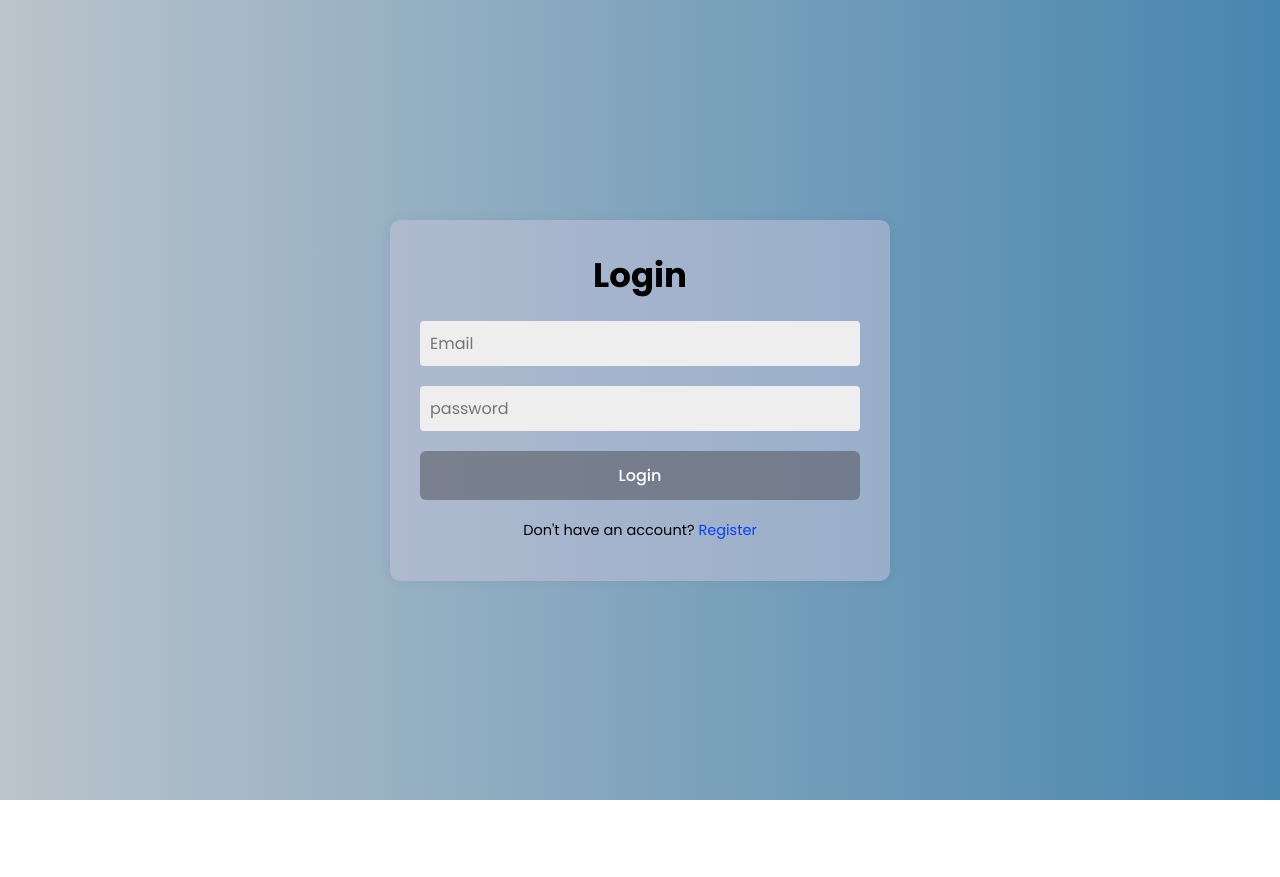
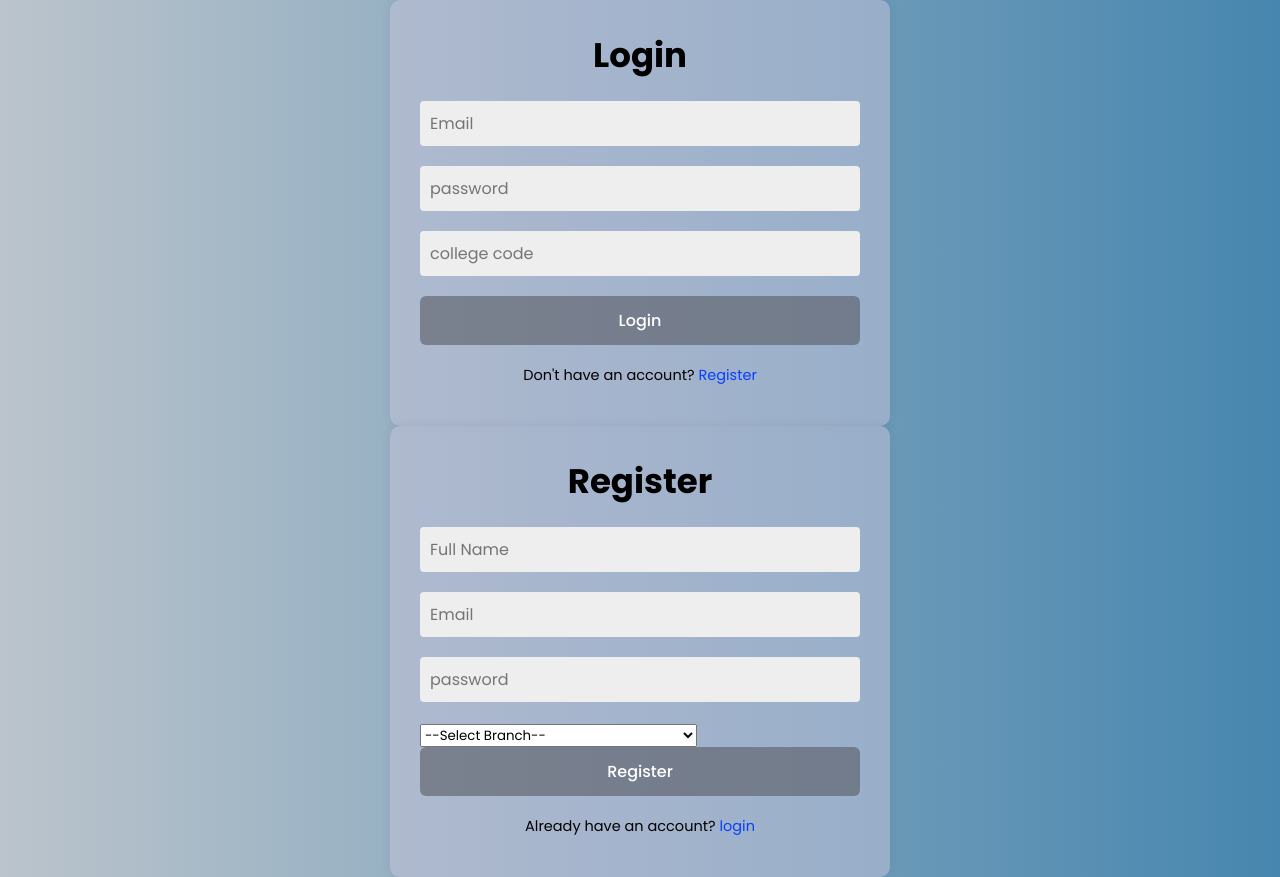
Before and after one commit to suhapatil2005-ctrl/fsdproject, a plain HTML site: page index.html in a window 1280 px wide. Before the commit the page ends 800 px from the top, so only its background shows below. Drawn offline with Linux system fonts and the light colour scheme.

Commit message:
Update login and registration forms in index.html

```diff
--- a/index.html
+++ b/index.html
@@ -10,19 +10,40 @@
 <body>
 
     <div class="container">
-        <div class="form-box" id="login-form">
+        <div class="form-box active" id="login-form">
             <form action="">
                 <h2>Login</h2>
                 <input type="email" name="email" placeholder="Email" required>
                 <input type="password" name="password" placeholder="password" required>
+                <input type="password" name="CODE" placeholder="college code" required>
                 <button type="submit" name="login">Login</button>
-                <p>Don't have an account? <a href="#">Register</a></p>
+                <p>Don't have an account? <a href="#" onclick="showform('register-form')">Register</a></p>
+            </form>
+        </div>
+
+        <div class="form-box" id="register-form">
+            <form action="">
+                <h2>Register</h2>
+                <input type="text" name="name" placeholder="Full Name" required>
+                <input type="email" name="email" placeholder="Email" required>
+                <input type="password" name="password" placeholder="password" required>
+                <select name="branch" required>
+                    <option value="">--Select Branch--</option>
+                    <option value="AIDS">Artificial Intelligence and data science</option>
+                    <option value="civil engineering"> Civil Engineering</option>
+                    <option value="mechatronics">Mechatronics</option>
+                    <option value="electrical engineering"> Electrical Engineering</option>
+                    <option value="food technology magangement">Food technology magangement</option>
+                </select>
+                <button type="submit" name="register">Register</button>
+                <p>Already have an account? <a href="#" onclick="showform('login-form')">login</a></p>
             </form>
 
 
 
-        </div>
 
     </div>
+
+    <script src="script.js"></script>
 </body>
 </html>
```
